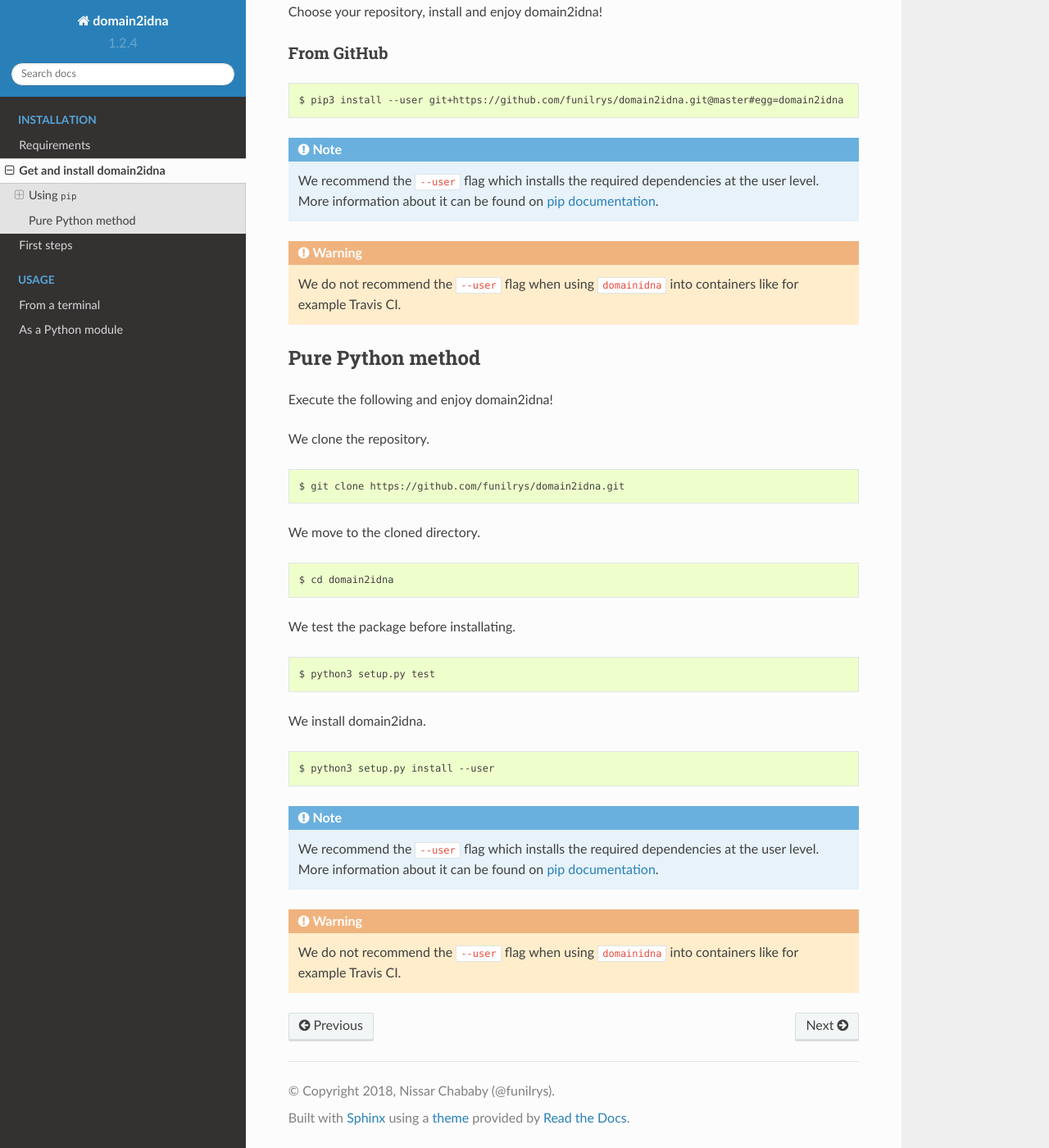
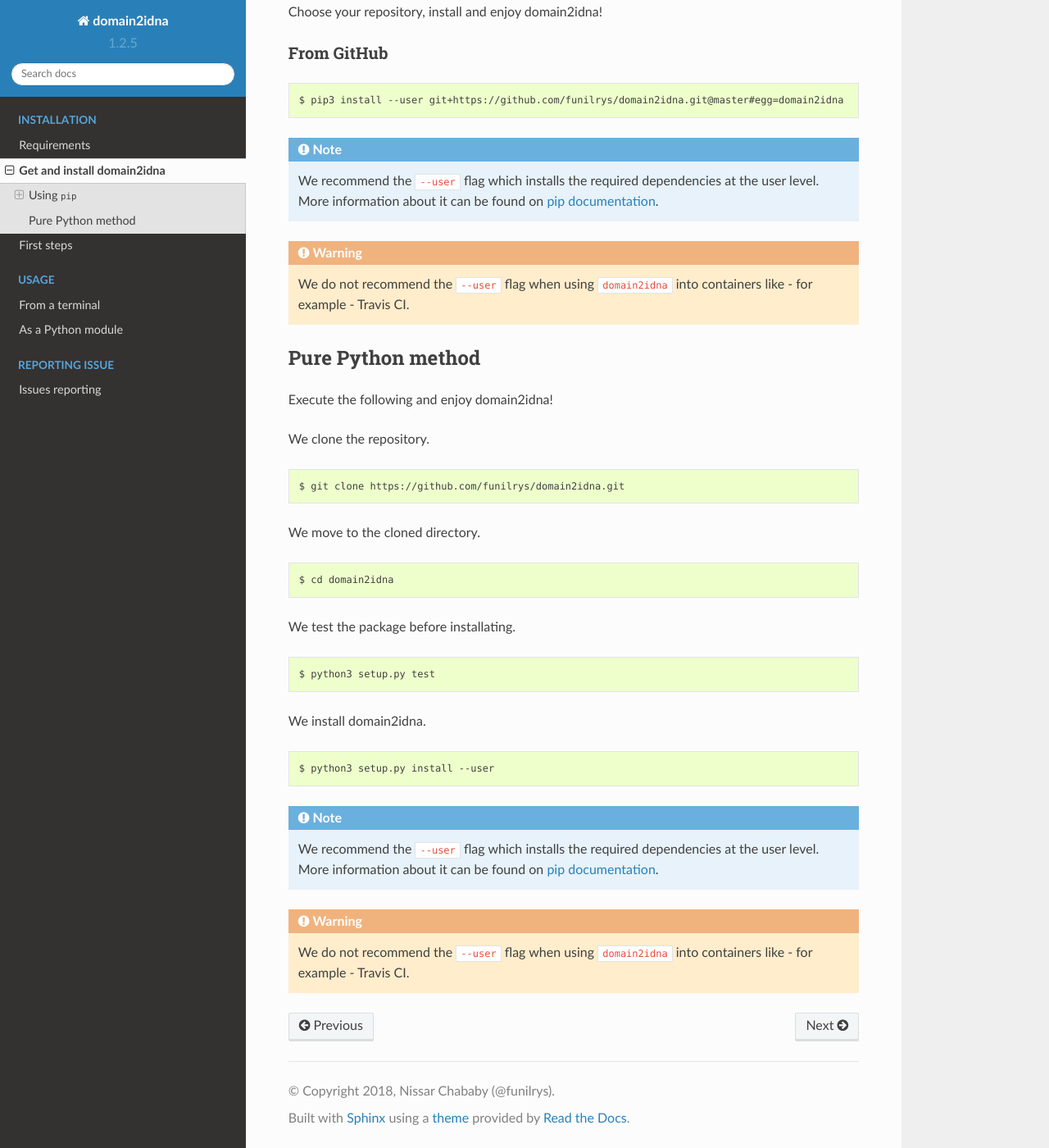
Before and after one commit to PyFunceble/domain2idna, a Sphinx documentation site: the page built from docs/installation/get-domain2idna.rst, in a window 1280 px wide and 1400 px high, scrolled down 213 px. Shown: the whole window at 82% size. Built offline with Sphinx 7.4.7 and the Read the Docs theme 2.0.0, drawn with Linux system fonts in a browser that asks for light colours.

Commit message:
Update of documentation

```diff
--- a/docs/index.rst
+++ b/docs/index.rst
@@ -28,6 +28,14 @@
    usage/from-terminal
    usage/as-a-module
 
+Reporting issues
+****************
+
+.. toctree::
+   :maxdepth: 2
+   :caption: Reporting issue
+
+   reporting-issues/index
 
 Indices and tables
 ==================
--- a/docs/installation/first-steps.rst
+++ b/docs/installation/first-steps.rst
@@ -6,4 +6,4 @@
 
 ::
 
-   $ PyFunceble --version
+   $ domain2idna --version
--- a/docs/installation/get-domain2idna.rst
+++ b/docs/installation/get-domain2idna.rst
@@ -16,7 +16,7 @@
 .. note::
    We recommend the :code:`--user` flag which installs the required dependencies at the user level. More information about it can be found on `pip documentation`_.
 .. warning::
-   We do not recommend the :code:`--user` flag when using :code:`domainidna` into containers like for example Travis CI.
+   We do not recommend the :code:`--user` flag when using :code:`domain2idna` into containers like - for example - Travis CI.
 
 .. _pip documentation: https://pip.pypa.io/en/stable/reference/pip_install/?highlight=--user#cmdoption-user
 
@@ -54,4 +54,4 @@
    We recommend the :code:`--user` flag which installs the required dependencies at the user level. More information about it can be found on `pip documentation`_.
 
 .. warning::
-   We do not recommend the :code:`--user` flag when using :code:`domainidna` into containers like for example Travis CI.
+   We do not recommend the :code:`--user` flag when using :code:`domain2idna` into containers like - for example - Travis CI.
--- a/domain2idna/__init__.py
+++ b/domain2idna/__init__.py
@@ -48,7 +48,7 @@
 from .core import Core
 from .helpers import File
 
-VERSION = "1.2.4"
+VERSION = "1.2.5"
 
 
 def get(domain_to_convert):
```
Also changed, not shown: docs/reporting-issues/index.rst (added, +11 -0 lines).
